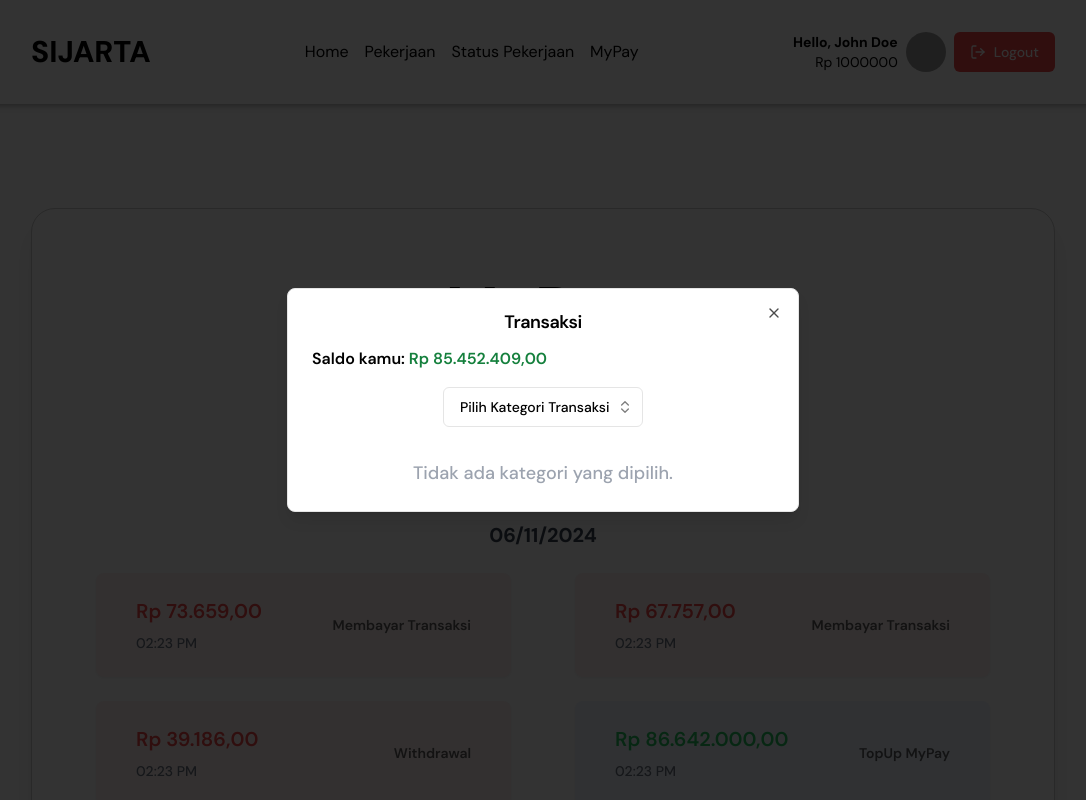
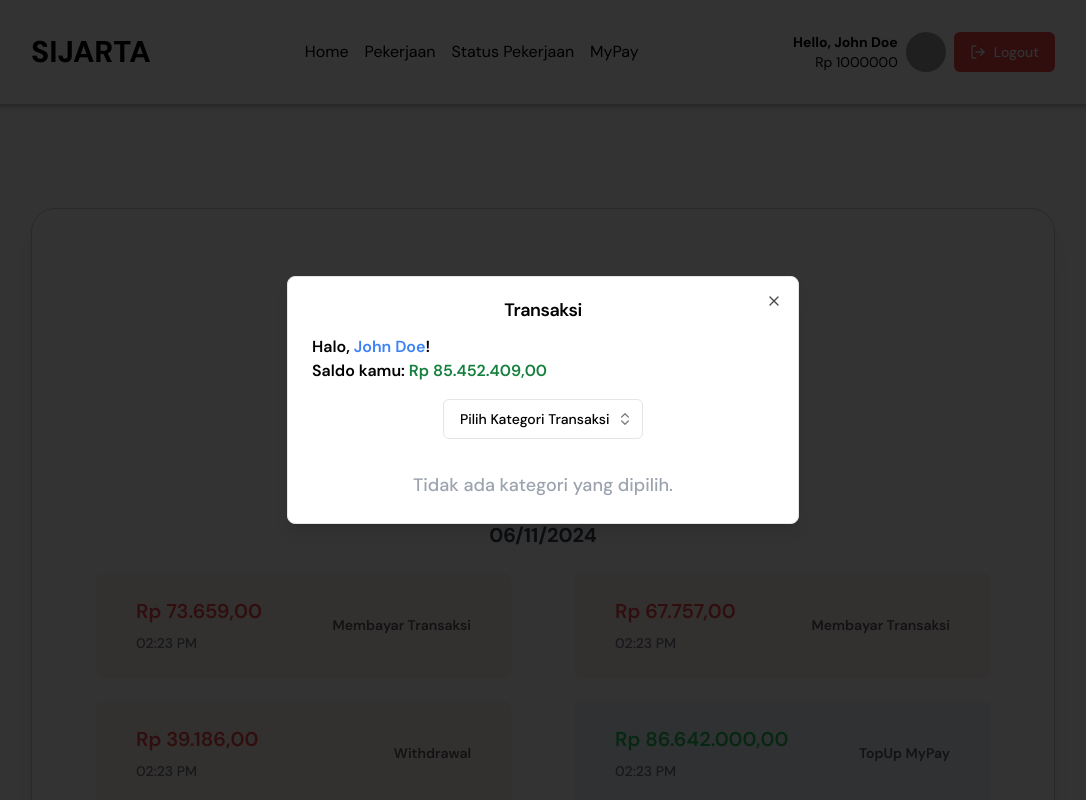
Before and after one commit to Andrew4Coding/sijarta-ngequery, a Next.js app: page /mypay in a window 1280 px wide. Both pictures are taken after a click on the button "Lakukan Transaksi". Shown: the top 800 px of the page, without its empty margins (97-1183 px from the left). Built offline with nearby package versions, Linux system fonts and the light colour scheme; grey boxes are pictures that could not be loaded.

Commit message:
feat: personalized transaction

```diff
--- a/modules/MyPayModule/sections/Transaksi.tsx
+++ b/modules/MyPayModule/sections/Transaksi.tsx
@@ -5,11 +5,16 @@ import { TopUp } from "../elements/TopUp";
 import { Withdrawal } from "../elements/Withdrawal";
 import { Transfer } from "../elements/Transfer";
 import { BayarTransaksi } from "../elements/BayarTransaksi";
+import { useUserData } from "@/lib/useUserData";
 
 export const Transaksi = ({ saldo }: { saldo: string }) => {
+  const { userData, role } = useUserData();
   const [value, setValue] = useState("");
   return (
     <div className="flex flex-col ">
+      <p className="font-semibold">
+        Halo, <span className="text-blue-500">{userData.nama}</span>!
+      </p>
       <p className="font-semibold">
         Saldo kamu: <span className="text-green-700">{saldo}</span>
       </p>
@@ -17,8 +22,14 @@ export const Transaksi = ({ saldo }: { saldo: string }) => {
       {value === "TopUp MyPay" && <TopUp />}
       {value === "Withdrawal" && <Withdrawal />}
       {value === "Transfer MyPay" && <Transfer />}
-      {value === "Membayar Transaksi" && <BayarTransaksi />}
-      {value === "" && <p className="text-center font-medium text-gray-400 text-lg">Tidak ada kategori yang dipilih.</p>}
+      {value === "Membayar Transaksi" && role === "pengguna" && (
+        <BayarTransaksi />
+      )}
+      {value === "" && (
+        <p className="text-center font-medium text-gray-400 text-lg">
+          Tidak ada kategori yang dipilih.
+        </p>
+      )}
     </div>
   );
 };
```
